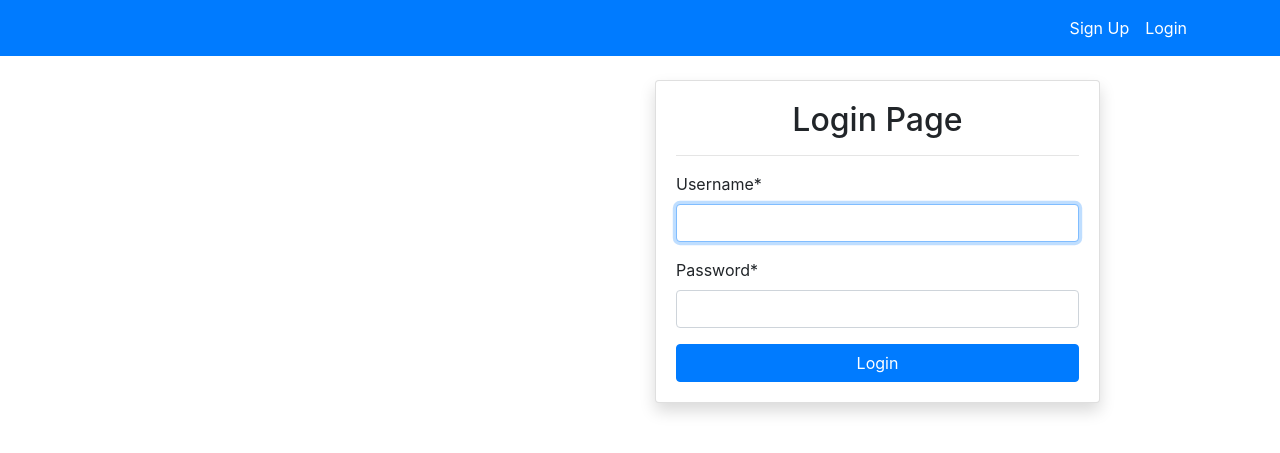
After one commit to bikeeprajapati/blogWebsite, a Django app: page /login/ in a window 1280 px wide. The commit adds this page. Shown: the top 453 px of the page. Run offline with Django 5.2, Linux system fonts and the light colour scheme; some libraries are stand-ins or nearby versions.

```diff
--- a/blog/templates/partials/nav.html
+++ b/blog/templates/partials/nav.html
@@ -1,21 +1,34 @@
 <nav class="navbar navbar-expand-lg navbar-primary bg-primary fixed-top">
+
     <div class="container">
-    <a class="navbar-brand text-white" href="#">Navbar</a>
-    <button class="navbar-toggler" type="button" data-toggle="collapse" data-target="#navbarSupportedContent" aria-controls="navbarSupportedContent" aria-expanded="false" aria-label="Toggle navigation">
+      {% if request.user.is_authenticated %}
+      <a class="navbar-brand text-white" href="#">PostScribers</a>
+      <button class="navbar-toggler" type="button" data-toggle="collapse" data-target="#navbarSupportedContent" aria-controls="navbarSupportedContent" aria-expanded="false" aria-label="Toggle navigation">
       <span class="navbar-toggler-icon"></span>
-    </button>
+      </button>
 
     <div class="collapse navbar-collapse" id="navbarSupportedContent">
-      <ul class="navbar-nav mr-auto">
+      <ul class="navbar-nav ml-auto">
         <li class="nav-item active">
-          <a class="nav-link text-white" href="#">Home <span class="sr-only">(current)</span></a>
+          <a class="nav-link text-white" href="#">Profile <span class="sr-only">(current)</span></a>
         </li>
         <li class="nav-item">
-          <a class="nav-link text-white" href="#">Link</a>
+          <a class="nav-link text-white" href="#">Logout</a>
         </li>
 
       </ul>
+      {% else %}
+      <ul class="navbar-nav ml-auto">
+        <li class="nav-item active">
+          <a class="nav-link text-white" href="#">Sign Up <span class="sr-only">(current)</span></a>
+        </li>
+        <li class="nav-item">
+          <a class="nav-link text-white" href="#">Login</a>
+        </li>
 
-    </div>
-  </div>
+      </ul>
+      {% endif %}
+
+     </div>
+     </div>
 </nav>
--- /dev/null
+++ b/blog/templates/users/login.html
@@ -0,0 +1,25 @@
+{% extends "partials/base.html" %}
+{% block title %}Login page{% endblock %}
+{% load crispy_forms_tags %}
+{% block content %}
+ <div class="container">
+    <div class="row mt-5 pt-3">
+        <div class="col-md-5 offset-md-6">
+            <div class="card my-3 shadow" >
+                <div class="card-body" >
+                    <h2 class="text-center">Login Page</h2>
+                    <hr>
+                    <form method="POST">
+                        {% csrf_token %}
+                        {{ form|crispy }}
+                        <input class='btn btn-primary btn-block' type="submit" value="Login">
+
+                    </form>
+                </div>
+            </div>
+        </div>
+
+    </div>
+ </div>
+
+{% endblock %}
--- a/users/urls.py
+++ b/users/urls.py
@@ -1,6 +1,12 @@
 from django.urls import path
 from . import views
+from django.contrib.auth import views as auth_view
+from django.contrib.auth.views import LogoutView
 
 urlpatterns = [
     path('sign_up/', views.sign_up, name='users-sign_up'),
+    path('login/', auth_view.LoginView.as_view(template_name='users/login.html'), name='users-login'),
+
+    # Logout URL path
+    path('logout/', LogoutView.as_view(template_name='logout.html'), name='logout'),
 ]
```
Also changed, not shown: blog/templates/users/logout.html (added, +34 -0 lines), mysite/settings.py (+3 -45 lines), db.sqlite3.
